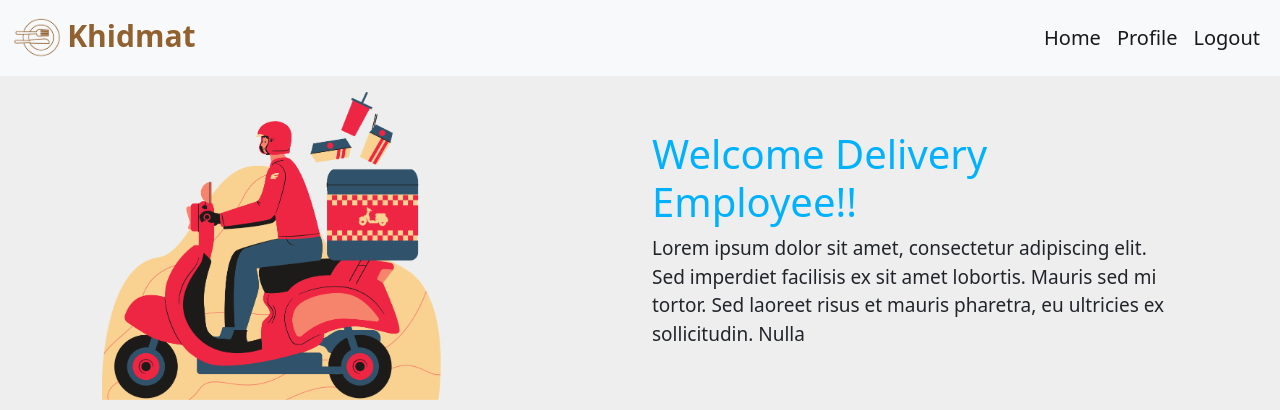
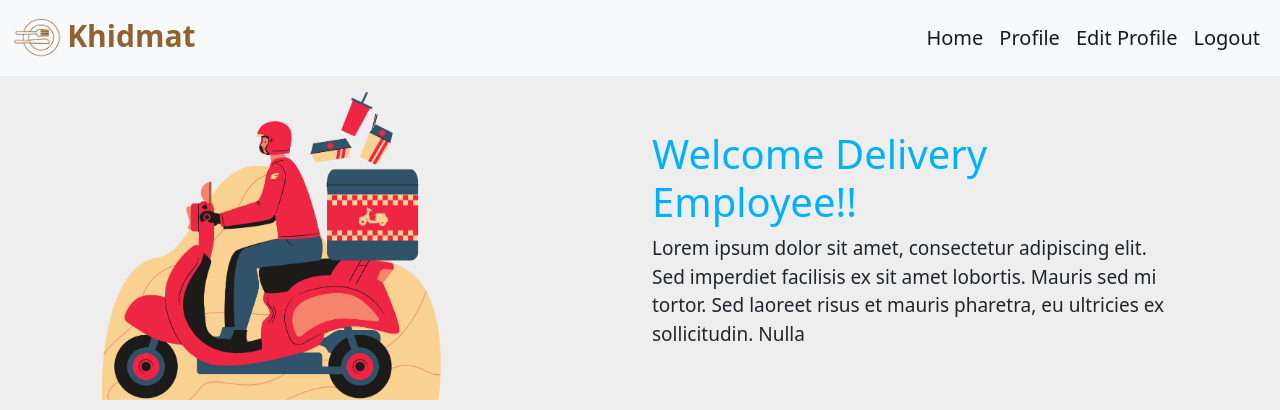
Before and after one commit to nandikajain/Khidmat, a Flask app: page /delivery in a window 1280 px wide. Shown: the top 410 px of the page. Run offline with Flask 2, Linux system fonts and the light colour scheme; a user stored in the database is signed in; data comes from the database, SQL or seed files in the repository.

Commit message:
Update deliveryNavbar.html

```diff
--- a/templates/deliveryNavbar.html
+++ b/templates/deliveryNavbar.html
@@ -25,6 +25,9 @@
           <a class="nav-link active" aria-current="page" href="/delivery/profile" style="font-weight: 500;font-size:20px">Profile</a>
         </li>
         <li class="nav-item">
+          <a class="nav-link active" aria-current="page" href="/delivery/profile/edit" style="font-weight: 500;font-size:20px">Edit Profile</a>
+        </li>
+        <li class="nav-item">
           <a class="nav-link active" aria-current="page" href="/logout" style="font-weight: 500;font-size:20px">Logout</a>
         </li>
 
```
